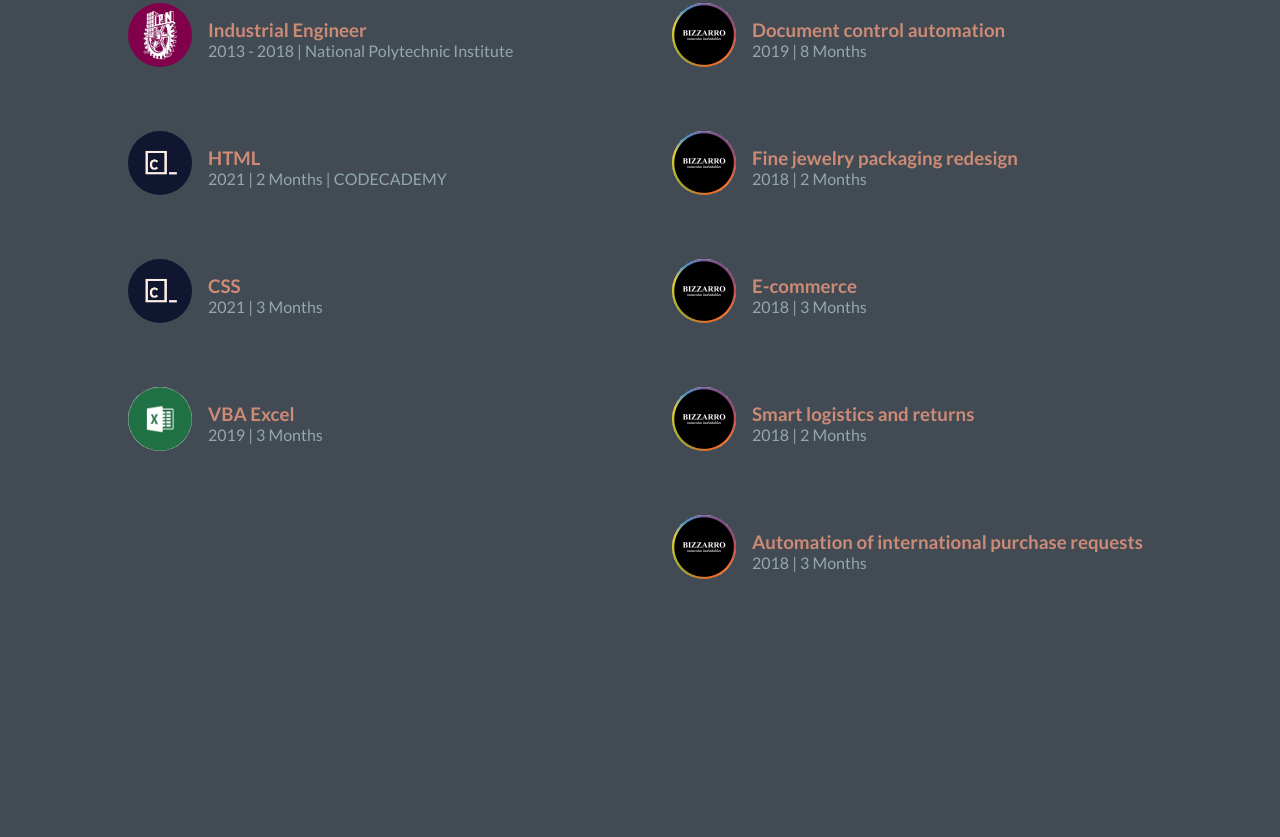
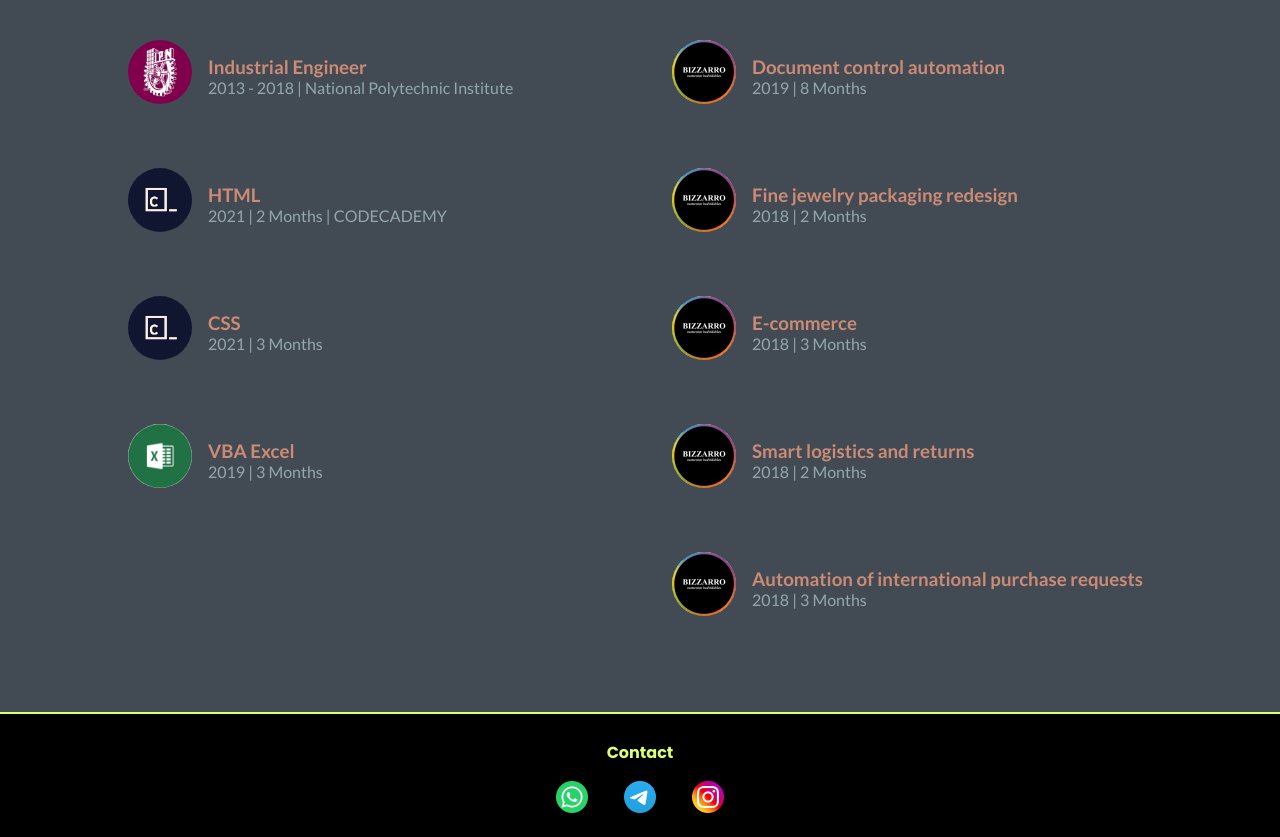
Before and after one commit to KevinPatino/portfolio, a website: page src/index.html in a window 1280 px wide. Shown: the part 2084-2921 px from the top of the page. Before the commit the page ends 2695 px from the top, so only its background shows below. Drawn offline with nearby package versions, Linux system fonts and the light colour scheme; files that its build step writes are made by us from their sources.

Commit message:
contact done

```diff
--- a/src/index.html
+++ b/src/index.html
@@ -232,6 +232,20 @@
     </div>
 
 
+    <!-- Aqui empieza el condigo para el footer con toda la info de contacto -->
+    <div class="contact">
+      <h5>Contact</h5>
+      <div class="contact-logos">
+        <img src="images/Icons/whatsapp-icon.png">
+        <img src="images/Icons/telegram-icon.png">
+        <img src="images/Icons/instagram-icon.png">
+      </div>
+
+
+
+    </div>
+
+
 
   </body>
 </html>
--- a/src/sass/index.scss
+++ b/src/sass/index.scss
@@ -479,6 +479,7 @@ h2 {
     grid-template-areas:
         "studies projects";
     color: #93A8AC;
+    margin: 4rem auto;
 
     .studies {
         grid-area: studies;
@@ -848,3 +849,30 @@ h2 {
 
     }
 }
+
+.contact {
+    display: block;
+    text-align: center;
+    padding: 10px 0 20px 0;
+    border-top: solid 2px #DBFF76;
+    background-color: black;
+
+
+
+        h5 {
+            display: inline-block;
+            margin: 1rem 0;
+            font-family: "Poppins", sans-serif;
+            font-weight: 700;
+            font-style: normal;
+            font-size: 1rem;
+            color: #DBFF76;
+
+        }
+
+        img {
+            height: 2rem;
+            width: 2rem;
+            padding: 0 1rem;
+        }
+}
```
Also changed, not shown: src/css/index.css, src/images/Icons/instagram-icon.png (added), src/images/Icons/telegram-icon.png (added), src/images/Icons/whatsapp-icon.png (added), 1 other file.
